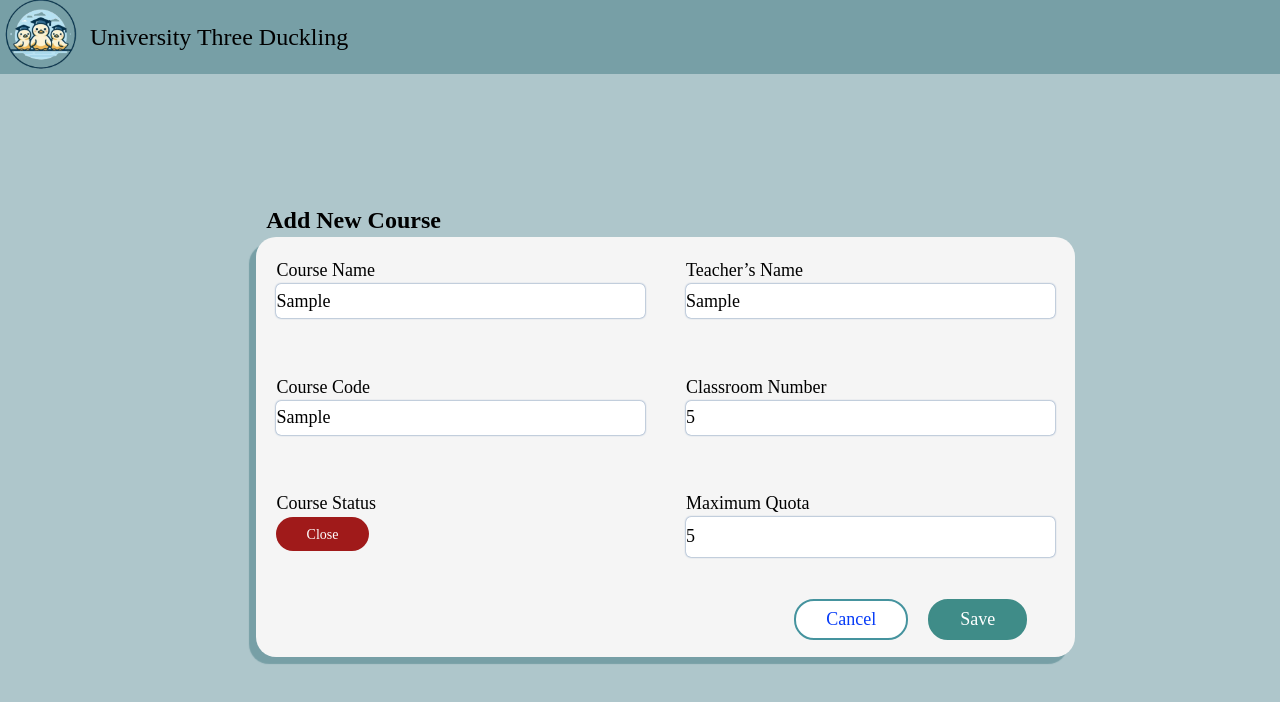
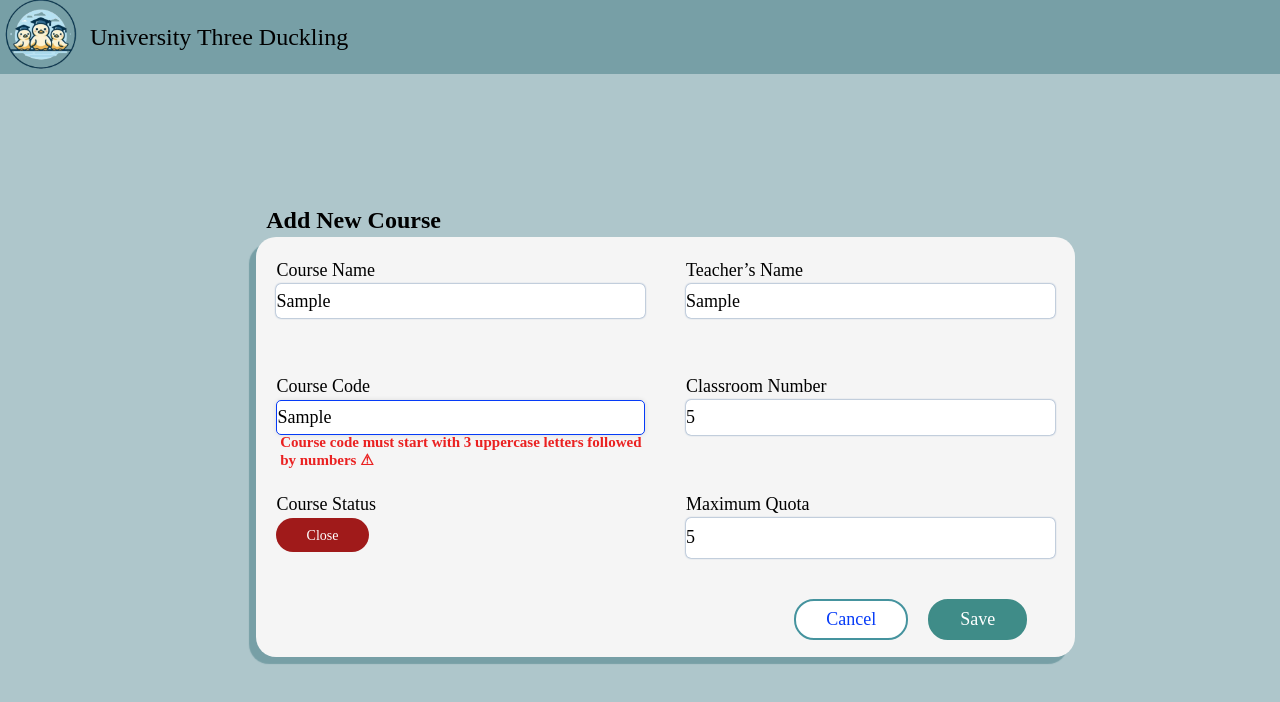
Before and after one commit to dian7875/CoursesManage, a React (Vite) app: page /create in a window 1280 px wide. Both pictures are taken after typing "Sample", "Sample", "Sample", "5", "5" into the empty fields and a click on the button "Save". Shown: the top 702 px of the page. Built offline with nearby package versions, Linux system fonts and the light colour scheme; no server answers.

Commit message:
Actualizar dependencias en package.json y package-lock.json, para agregar zod y validaciones de formulario, con el react hook form

```diff
--- a/package.json
+++ b/package.json
@@ -10,10 +10,12 @@
     "preview": "vite preview"
   },
   "dependencies": {
+    "@hookform/resolvers": "^3.3.4",
     "react": "^18.2.0",
     "react-dom": "^18.2.0",
     "react-hook-form": "^7.51.3",
-    "react-router-dom": "^6.23.0"
+    "react-router-dom": "^6.23.0",
+    "zod": "^3.23.5"
   },
   "devDependencies": {
     "@types/react": "^18.2.66",
--- a/src/pages/Forms.css
+++ b/src/pages/Forms.css
@@ -25,6 +25,7 @@
 }
 
 .input-group{
+  position: relative;
   width: auto;
   margin: 5% 5% 5% 5%;
   display: flex;
@@ -106,6 +107,31 @@ input[type="number"]::-webkit-outer-spin-button {
   font-size: 14px;
 }
 
+.error-message .input-group input, .error-message .input-group select, .error-message .c-choice-option{
+  background: #fff0f4;
+  color: #c51244;
+}
+.error-message .input-group input, .error-message .input-group select{
+  border: 1px solid #c51244 !important;
+}
+.error-message {
+  padding: 0 !important;
+  font-size: 15px !important;
+  font-weight: normal;
+  line-height: 1.2;
+  position: absolute;
+  color: rgb(234, 33, 33);
+  top: 50px;
+
+  left: 0;
+  display: inline-block !important;
+  margin-top: 10px;
+}
+
+.input-group label:after{
+  color: #c51244 !important;
+}
+
 .status:checked + .slider {
   background-color: #5f93be;
 }
--- a/src/pages/create/CreateCourse.tsx
+++ b/src/pages/create/CreateCourse.tsx
@@ -1,12 +1,15 @@
 /* eslint-disable @typescript-eslint/no-explicit-any */
 
 import { useForm } from "react-hook-form";
+import { zodResolver } from "@hookform/resolvers/zod";
+
 import { createCourse } from "../../Services/Courses/CourseService";
 import Course from "../../types/courses";
 import { useNavigate } from "react-router-dom";
 import "../Forms.css";
 import { ButtonAcept, ButtonCancel } from "../../components/ButtonsForms";
 import { useState } from "react";
+import courseSchema from "../../validations/courseSchema";
 function CreateCourse() {
   const onSubmit = async (data: Course) => {
     try {
@@ -20,7 +23,7 @@ function CreateCourse() {
       data.current_registration = Math.floor(
         Math.random() * (Number(data.maximun_quota))
       );
-      data.space_available = data.maximun_quota- data.current_registration;
+      data.space_available = data.maximun_quota - data.current_registration;
 
       await createCourse(data);
     } catch (error) {
@@ -38,7 +41,9 @@ function CreateCourse() {
     }
   };
 
-  const { register, handleSubmit, setValue } = useForm<Course>();
+  const { register, handleSubmit, setValue, formState: { errors } } = useForm<Course>({
+    resolver: zodResolver(courseSchema)
+  });
   const navigate = useNavigate();
 
   const onCancel = () => {
@@ -57,56 +62,46 @@ function CreateCourse() {
       ></link>
 
       <div className="body-Form">
-        <p>Add New Course</p>
+         <p>Add New Course</p>
 
         <form className="Form-Style" onSubmit={handleSubmit(onSubmit)}>
           <div className="input-group">
             <label htmlFor="name">Course Name</label>
-            <input type="text"
-            id="name"
-            {...register("name")} />
+            <input type="text" id="name" {...register("name")} />
+            {errors.name &&  <p className="error-message">{errors.name.message}</p>}
           </div>
 
           <div className="input-group">
             <label htmlFor="professor">Teacher’s Name</label>
-            <input type="text"
-            id="professor"
-            {...register("professor")} />
+            <input type="text" id="professor" {...register("professor")} />
+            {errors.professor &&  <p className="error-message"> {errors.professor.message}</p>}
           </div>
 
           <div className="input-group">
             <label htmlFor="course_code"> Course Code</label>
             <input type="text" id="course_code" {...register("course_code")} />
+            {errors.course_code &&  <p className="error-message">{errors.course_code.message}</p>}
           </div>
+
           <div className="input-group">
             <label htmlFor="classroom_number">Classroom Number</label>
-            <input
-              type="number"
-              id="classroom_number"
-              {...register("classroom_number")}
-            />
+            <input type="number" id="classroom_number" {...register("classroom_number")} />
+            {errors.classroom_number &&  <p className="error-message">{errors.classroom_number.message}</p>}
           </div>
 
           <div className="input-group">
             <label htmlFor="status">Course Status</label>
             <label className="toggle">
-              <input
-                className="status"
-                type="checkbox"
-                {...register('status')}
-                onChange={toggleStatus}
-              />
+              <input className="status" type="checkbox" {...register('status')} onChange={toggleStatus} />
               <span className="slider"></span>
             </label>
+            {errors.status &&  <p className="error-message">{errors.status.message}</p>}
           </div>
 
           <div className="input-group">
             <label htmlFor="maximun_quota">Maximum Quota</label>
-            <input
-              type="number"
-              id="maximun_quota"
-              {...register("maximun_quota")}
-            />
+            <input type="number" id="maximun_quota" {...register("maximun_quota")} />
+            {errors.maximun_quota &&  <p className="error-message">{errors.maximun_quota.message}</p>}
           </div>
 
           <div className="button-group">
--- /dev/null
+++ b/src/validations/courseSchema.ts
@@ -0,0 +1,19 @@
+import { z } from "zod";
+
+const courseSchema = z.object({
+  name: z.string().min(3, { message: 'Name must be at least 3 characters long ⚠ ' }).max(200),
+  status: z.boolean(),
+  maximun_quota: z.string().min(1, { message: 'Maximum quota must be at least 1 character long  ⚠ ' }).transform(value => parseInt(value, 10)),
+  professor: z.string().min(3, { message: 'Professor name must be at least 3 characters long  ⚠' }).max(200),
+  course_code: z.string()
+  .min(3, { message: 'Course code must be at least 3 characters long ⚠ ' })
+  .max(200)
+  .refine(code => {
+    const prefix = code.slice(0, 3);
+    const suffix = code.slice(3);
+    return prefix === prefix.toUpperCase() && /^\d+$/.test(suffix);
+  }, { message: 'Course code must start with 3 uppercase letters followed by numbers  ⚠' }),
+  classroom_number: z.string().min(1, { message: 'Classroom number must be at least 1 character long ⚠' }).transform(value => parseInt(value, 10)),
+});
+
+export default courseSchema;
```
Also changed, not shown: src/assets/advertencia.png (added), 1 other file (tests, documents, lock files or other folders).
